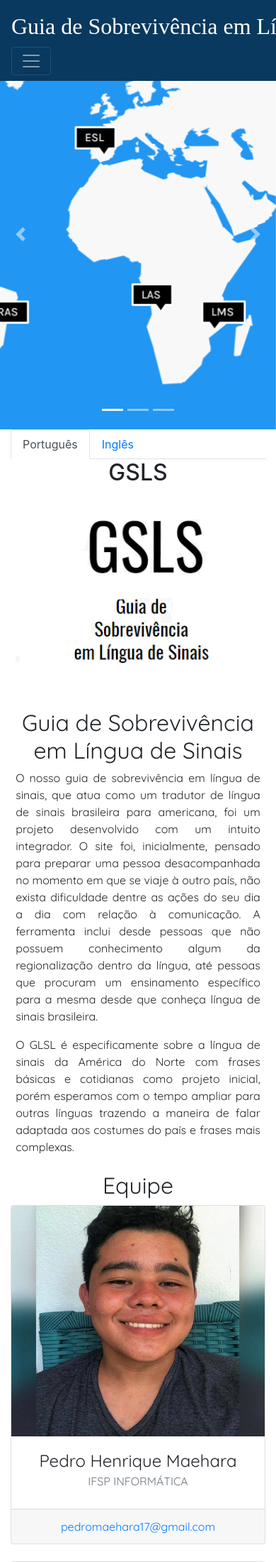
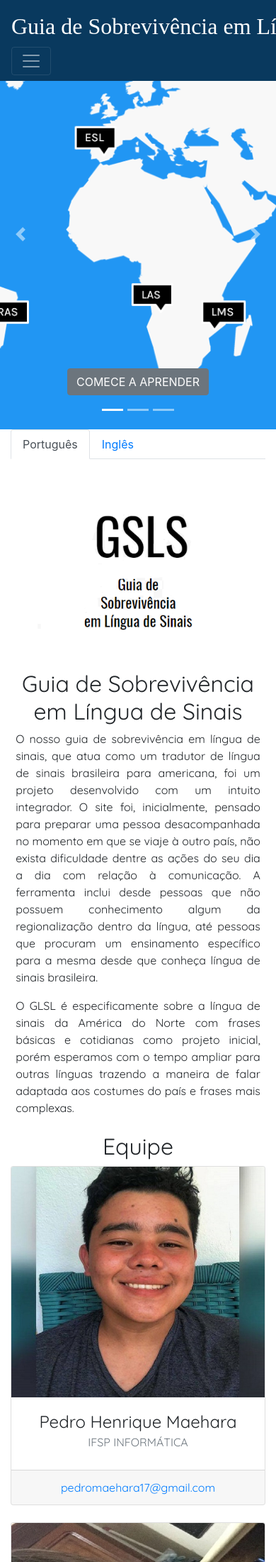
Before and after one commit to joaomorais1f/GSLS, a PHP site: page /gsls/ in a window 390 px wide. Shown: the top 2201 px of the page at 71% size. Run offline with PHP 8.4, Linux system fonts and the light colour scheme; data that the repository does not hold is empty; some libraries are stand-ins or nearby versions; some web fonts are replaced.

Commit message:
responsividade

```diff
--- a/publico/css/estilo.css
+++ b/publico/css/estilo.css
@@ -139,3 +139,19 @@
 .title {
     font-weight: bold;
 }
+
+@media (max-width: 991px) {
+    .img-home {
+        padding-left: 20%;
+    }
+}
+
+@media (max-width: 767px) {
+    .img-home {
+        position: relative;
+        right:11%;
+    }
+    .sign_title {
+        padding-top:40px;
+    }
+}
--- a/visao/home/index.visao.php
+++ b/visao/home/index.visao.php
@@ -7,21 +7,21 @@
       </ol>
       <div class="carousel-inner" role="listbox">
         <div class="carousel-item active" style="background-image: url('./publico/images/mapas.png')">
-          <div class="carousel-caption d-none d-md-block">
+          <div class="carousel-caption">
             <a href="palavra">
               <h3> <button class="btn btn-secondary">COMECE A APRENDER</button></h3>
             </a>
           </div>
         </div>
         <div class="carousel-item" style="background-image: url('./publico/images/a.png')">
-          <div class="carousel-caption d-none d-md-block">
+          <div class="carousel-caption">
             <a href="palavra">
               <h3> <button class="btn btn-secondary">COMECE A APRENDER</button></h3>
             </a>
           </div>
         </div>
         <div class="carousel-item" style="background-image: url('./publico/images/pepe.jpg')">
-          <div class="carousel-caption d-none d-md-block">
+          <div class="carousel-caption">
             <a href="palavra">
               <h3> <button class="btn btn-secondary">COMECE A APRENDER</button></h3>
             </a>
@@ -49,22 +49,21 @@
     </ul>
     <div class="tab-content" id="myTabContent">
       <div class="tab-pane fade show active" id="portuguese" role="tabpanel" aria-labelledby="portuguese-tab">
-        <h2 id="gsls" class="text-center"> GSLS</h2>
+        <h2 id="gsls" class="text-center text-white"> GSLS</h2>
         <div class="row" style="padding: 2%">
-          <div class="col-lg-6">
-            <img class="img-fluid rounded mb-4" src="./publico/images/img-01.png" alt="">
+          <div class="col-lg-6 mx-auto">
+            <img class="img-fluid rounded mb-4 img-home" src="./publico/images/img-01.png" alt="">
           </div>
           <div class="col-lg-6">
             <h2 class="text-center cabecalho">Guia de Sobrevivência em Língua de Sinais</h2>
             <p class="text-justify cabecalho"> O nosso guia de sobrevivência em língua de sinais, que atua como um tradutor de língua de sinais brasileira para americana, foi um projeto desenvolvido com um intuito integrador. O site foi, inicialmente, pensado para preparar uma pessoa desacompanhada no momento em que se viaje à outro país, não exista dificuldade dentre as ações do seu dia a dia com relação à comunicação. A ferramenta inclui desde pessoas que não possuem conhecimento algum da regionalização dentro da língua, até pessoas que procuram um ensinamento específico para a mesma desde que conheça língua de sinais brasileira. </p>
             <p class="text-justify cabecalho"> O GLSL é especificamente sobre a língua de sinais da América do Norte com frases básicas e cotidianas como projeto inicial, porém esperamos com o tempo ampliar para outras línguas trazendo a maneira de falar adaptada aos costumes do país e frases mais complexas.</p>
-
           </div>
         </div>
         <h2 class="text-center cabecalho">Equipe</h2>
 
         <div class="row">
-          <div class="col-lg-4 mb-4">
+          <div class="col-lg-4 col-md-6 mb-4">
             <div class="card h-100 text-center">
               <img class="card-img-top" src="./publico/images/equipe/pedro.jpg" alt="" style="height:325px;">
               <div class="card-body">
@@ -77,7 +76,7 @@
               </div>
             </div>
           </div>
-          <div class="col-lg-4 mb-4">
+          <div class="col-lg-4 col-md-6 mb-4">
             <div class="card h-100 text-center">
               <img class="card-img-top" src="./publico/images/equipe/giovanna.jpg" alt="" style="height:325px;">
               <div class="card-body">
@@ -90,7 +89,7 @@
               </div>
             </div>
           </div>
-          <div class="col-lg-4 mb-4">
+          <div class="col-lg-4 col-md-6 mb-4">
             <div class="card h-100 text-center">
               <img class="card-img-top" src="./publico/images/equipe/joao.jpg" alt="" style="height:325px;">
               <div class="card-body">
@@ -105,7 +104,7 @@
           </div>
         </div>
         <div class="row">
-          <div class="col-lg-6">
+          <div class="col-lg-6 d-none d-lg-block d-xl-block">
             <img class="img-fluid rounded mb-4 col-md-auto" src="./publico/images/img-01.png" alt="logo do projeto">
           </div>
           <div class="col-lg-6">
@@ -117,22 +116,21 @@
         </div>
       </div>
       <div class="tab-pane fade" id="english" role="tabpanel" aria-labelledby="english-tab">
-        <h2 id="gsls" class="text-center cabecalho"> GSLS</h2>
+        <h2 id="gsls" class="text-center cabecalho text-white"> GSLS</h2>
         <div class="row" style="padding: 2%">
           <div class="col-lg-6">
-            <img class="img-fluid rounded mb-4" src="./publico/images/img-01.png" alt="">
+            <img class="img-fluid rounded mb-4 img-home" src="./publico/images/img-01.png" alt="">
           </div>
           <div class="col-lg-6">
             <h2 class="text-center cabecalho">Guia de Sobrevivencia de Sinais(ingles)</h2>
             <p class="text-justify cabecalho"> O nosso guia de sobrevivência em língua de sinais, que atua como um tradutor de língua de sinais brasileira para americana, foi um projeto desenvolvido com um intuito integrador. O site foi, inicialmente, pensado para preparar uma pessoa desacompanhada no momento em que se viaje à outro país, não exista dificuldade dentre as ações do seu dia a dia com relação à comunicação. A ferramenta inclui desde pessoas que não possuem conhecimento algum da regionalização dentro da língua, até pessoas que procuram um ensinamento específico para a mesma desde que conheça língua de sinais brasileira. </p>
             <p class="text-justify cabecalho"> O GLSL é especificamente sobre a língua de sinais da América do Norte com frases básicas e cotidianas como projeto inicial, porém esperamos com o tempo ampliar para outras línguas trazendo a maneira de falar adaptada aos costumes do país e frases mais complexas.</p>
-
           </div>
         </div>
         <h2 class="text-center cabecalho">Team</h2>
 
         <div class="row">
-          <div class="col-lg-4 mb-4">
+          <div class="col-lg-4 col-md-6 mb-4">
             <div class="card h-100 text-center">
               <img class="card-img-top" src="./publico/images/equipe/pedro.jpg" alt="">
               <div class="card-body">
@@ -145,7 +143,7 @@
               </div>
             </div>
           </div>
-          <div class="col-lg-4 mb-4">
+          <div class="col-lg-4 col-md-6 mb-4">
             <div class="card h-100 text-center">
               <img class="card-img-top" src="./publico/images/equipe/giovanna.jpg" alt="">
               <div class="card-body">
@@ -158,7 +156,7 @@
               </div>
             </div>
           </div>
-          <div class="col-lg-4 mb-4">
+          <div class="col-lg-4 col-md-6 mb-4">
             <div class="card h-100 text-center">
               <img class="card-img-top" src="./publico/images/equipe/joao.jpg" alt="">
               <div class="card-body">
@@ -173,8 +171,8 @@
           </div>
         </div>
         <div class="row">
-          <div class="col-lg-6">
-            <img class="img-fluid rounded mb-4 col-md-auto" src="./publico/images/img-01.png" alt="logo do projeto">
+          <div class="col-lg-6 d-none d-lg-block d-xl-block">
+            <img class="img-fluid rounded mb-4" src="./publico/images/img-01.png" alt="logo do projeto">
           </div>
           <div class="col-lg-6">
             <h2 class="text-center cabecalho" id="quem">Who are we?</h2>
--- a/visao/palavra/listar.visao.php
+++ b/visao/palavra/listar.visao.php
@@ -26,7 +26,7 @@
 </script>
 
 <div class="container">
-	<h2 class="text-center m-4 title titulo"> Sinais</h2>
+	<h2 class="text-center m-4 title titulo sign_title"> Sinais</h2>
 	<?php if (!isset($_SESSION['logado'])) : ?>
 	<div class="alert alert-success mx-auto aviso cabecalho" role="alert">
 		<h4 class="alert-heading text-center cabecalho">Bem vindo</h4>
@@ -88,7 +88,7 @@
 		<?php endif; ?>
 	</div>
 	<?php if (isset($_SESSION['logado']) and ($_SESSION['logado']['tipo'] == 'admin')) : ?>
-	<div class="col-lg-4 col-sm-12 portfolio-item">
+	<div class="col-lg-4 col-sm-12 col-md-6 portfolio-item">
 		<div class="card h-70">
 			<!--<img class="card-img-top" src="images/temas/img6.jpg" alt=""> -->
 			<div class="card-body">
--- a/visao/template.php
+++ b/visao/template.php
@@ -3,16 +3,15 @@
 <head>
     <title>GSLS</title>
     <base href="<?= URL_BASE ?>">
-    <!--Esta instrução é super importante e não deve ser mudada!-->
+    <link rel="shortcut icon" href="./publico/images/logo.png">
     <meta name="viewport" content="width=device-width, initial-scale=1, shrink-to-fit=no">
     <meta name="description" content="">
     <meta name="author" content="">
-    <!--<link rel="stylesheet" href="./publico/css/app.css">  -->
     <link rel="stylesheet" href="./publico/css/bootstrap.css">
     <link rel="stylesheet" href="./publico/css/estilo.css">
     <link rel="stylesheet" href="./publico/css/all-animation.css">
     <link rel="stylesheet" href="./publico/css/carousel.css">
-    <!-- <link rel="stylesheet" href="netdna.bootstrapcdn.com/font-awesome/3.2.1/css/font-awesome.css"> -->
+    <link rel="stylesheet" href="netdna.bootstrapcdn.com/font-awesome/3.2.1/css/font-awesome.css">
 </head>
 
 <body class="d-flex flex-column" id="teste">
```
Also changed, not shown: publico/images/temas/1.jpeg (deleted), publico/images/temas/3.jpg (deleted), publico/images/temas/4.jpg (deleted), publico/images/temas/5.jpg (deleted), publico/images/temas/6.jpg (deleted), publico/images/temas/img1.jpeg (deleted), publico/images/temas/img2.jpg (deleted), publico/images/temas/img3.jpg (deleted), publico/images/temas/img4.jpg (deleted), publico/images/temas/img5.jpg (deleted), publico/images/temas/img6.jpg (deleted), publico/images/temas/libras.jpg (deleted).
